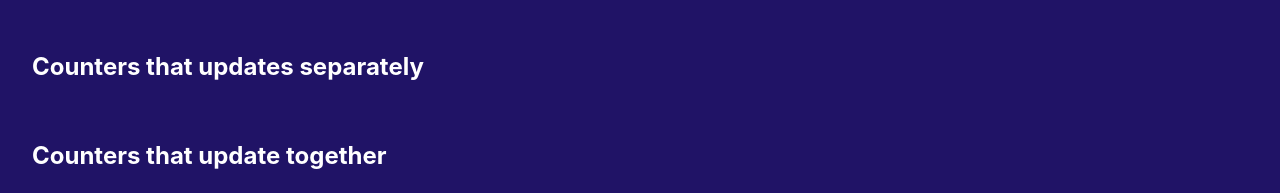
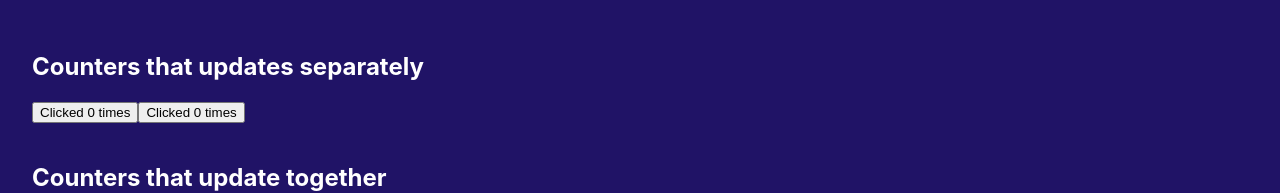
Before and after one commit to Miguel22247/workshops-hbtn, a React (Create React App) app: page / in a window 1280 px wide. Shown: the top 193 px of the page. Built offline with nearby package versions, Linux system fonts and the light colour scheme.

Commit message:
add separately example

```diff
--- a/src/components/CountsSeparately.jsx
+++ b/src/components/CountsSeparately.jsx
@@ -1,5 +1,11 @@
-import React from 'react';
+import React from "react";
+import MyButtonSeparately from "./Buttons/MyButtonSeparately";
 
 export default function CountsSeparately() {
-
+  return (
+    <>
+      <MyButtonSeparately />
+      <MyButtonSeparately />
+    </>
+  );
 }
```
